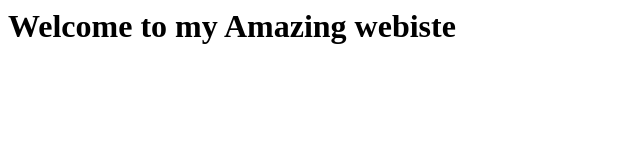
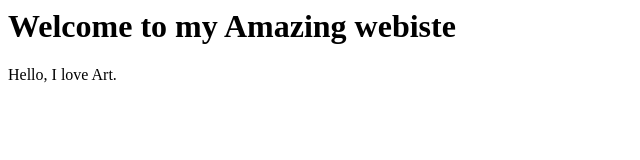
Before and after one commit to BigDill18/Github-Tutoral, a plain HTML site: page index.html in a window 1280 px wide. Shown: the full height of the page, 0-640 px from the left. Drawn offline with Linux system fonts and the light colour scheme.

Commit message:
Added P Tag

```diff
--- a/index.html
+++ b/index.html
@@ -1,4 +1,5 @@
 <html>
   <title>Thisismy Amazing website</title>
   <h1> Welcome to my Amazing webiste</h1>
+  <p> Hello, I love Art.
 <html>
```
